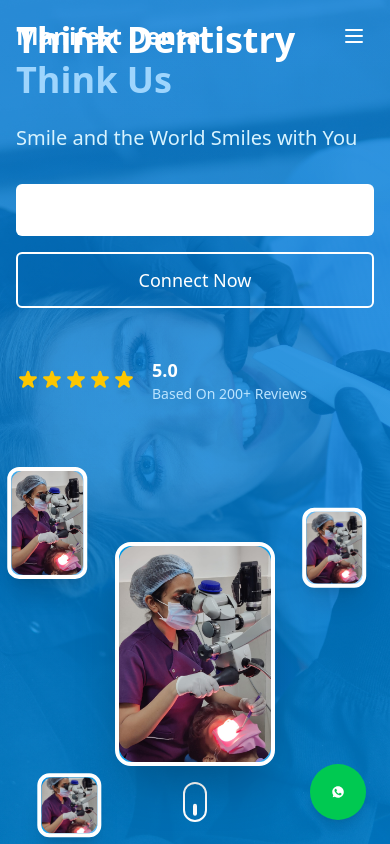
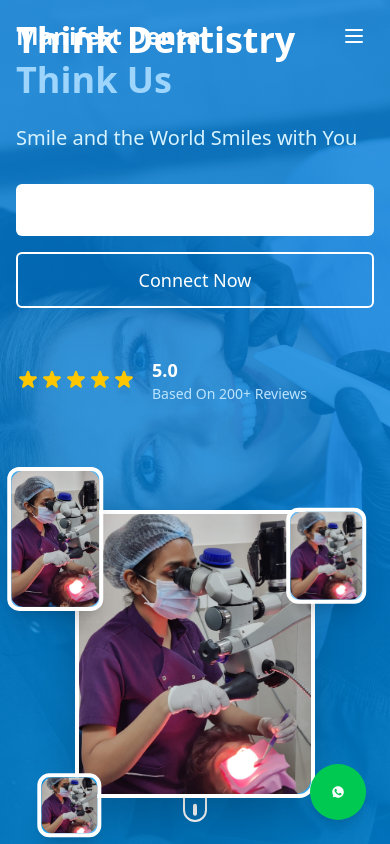
Before and after one commit to AmitDobal/dental-webapp, a React (Vite) app: page / in a window 390 px wide. Shown: the top 844 px of the page. Built offline with nearby package versions, Linux system fonts and the light colour scheme.

Commit message:
Update Hero component layout by adjusting image sizes and positions for improved visual hierarchy; enhance FloatingImage components with updated dimensions for better responsiveness and animation effects.

```diff
--- a/src/components/home/Hero.jsx
+++ b/src/components/home/Hero.jsx
@@ -82,7 +82,7 @@ const RightSection = () => (
     className="relative w-full flex justify-center items-center mt-8 lg:mt-0 min-h-[340px]">
     <div className="relative w-full h-[340px] sm:h-[400px] md:h-[500px] flex items-center justify-center">
       {/* Central Big Image */}
-      <div className="relative z-20 w-40 h-56 sm:w-56 sm:h-80 md:w-72 md:h-[22rem] bg-gradient-to-br from-primary-700 to-primary-600 rounded-2xl shadow-2xl border-4 border-white overflow-hidden flex items-center justify-center mx-auto">
+      <div className="relative z-10 w-60 h-72 sm:w-56 sm:h-80 md:w-96 md:h-[30rem] bg-gradient-to-br from-primary-700 to-primary-600 rounded-2xl shadow-2xl border-4 border-white overflow-hidden flex items-center justify-center mx-auto">
         <img
           src="/images/hero/dental-image1.jpeg"
           alt="Main dental procedure"
@@ -93,7 +93,7 @@ const RightSection = () => (
       <FloatingImage
         src="/images/hero/dental-image2.jpeg"
         alt="Floating dental 1"
-        className="absolute left-2 top-2 w-20 h-28 sm:w-28 sm:h-36 from-primary-600 to-primary-400"
+        className="absolute left-2 top-2 w-24 h-36 sm:w-28 sm:h-36 from-primary-600 to-primary-400"
         animate={{ y: [0, -30, 0], x: [0, -20, 0] }}
         transition={{
           duration: 5,
@@ -107,7 +107,7 @@ const RightSection = () => (
       <FloatingImage
         src="/images/hero/dental-image3.jpeg"
         alt="Floating dental 2"
-        className="absolute right-2 top-6 w-16 h-20 sm:w-24 sm:h-28 from-primary-500 to-primary-300"
+        className="absolute right-2 top-6 w-20 h-24 sm:w-24 sm:h-28 from-primary-500 to-primary-300"
         animate={{ y: [0, -25, 0], x: [0, 25, 0] }}
         transition={{
           duration: 6,
```
